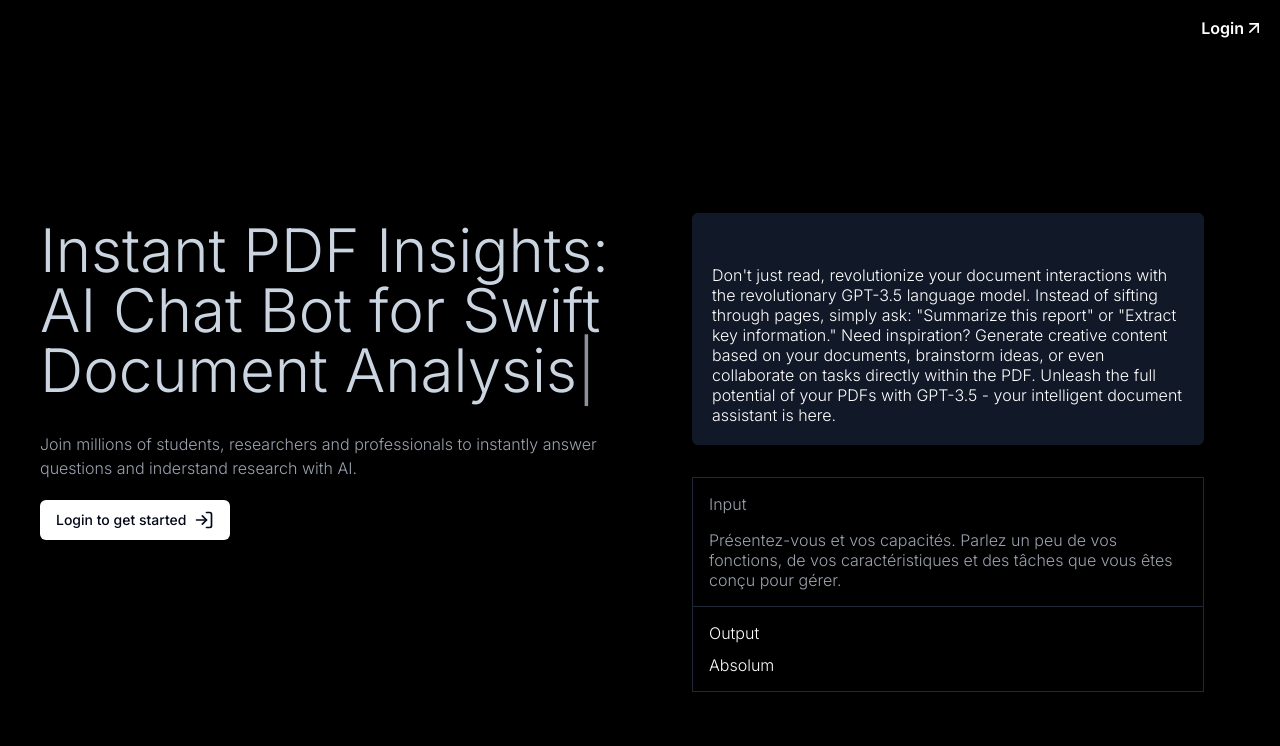
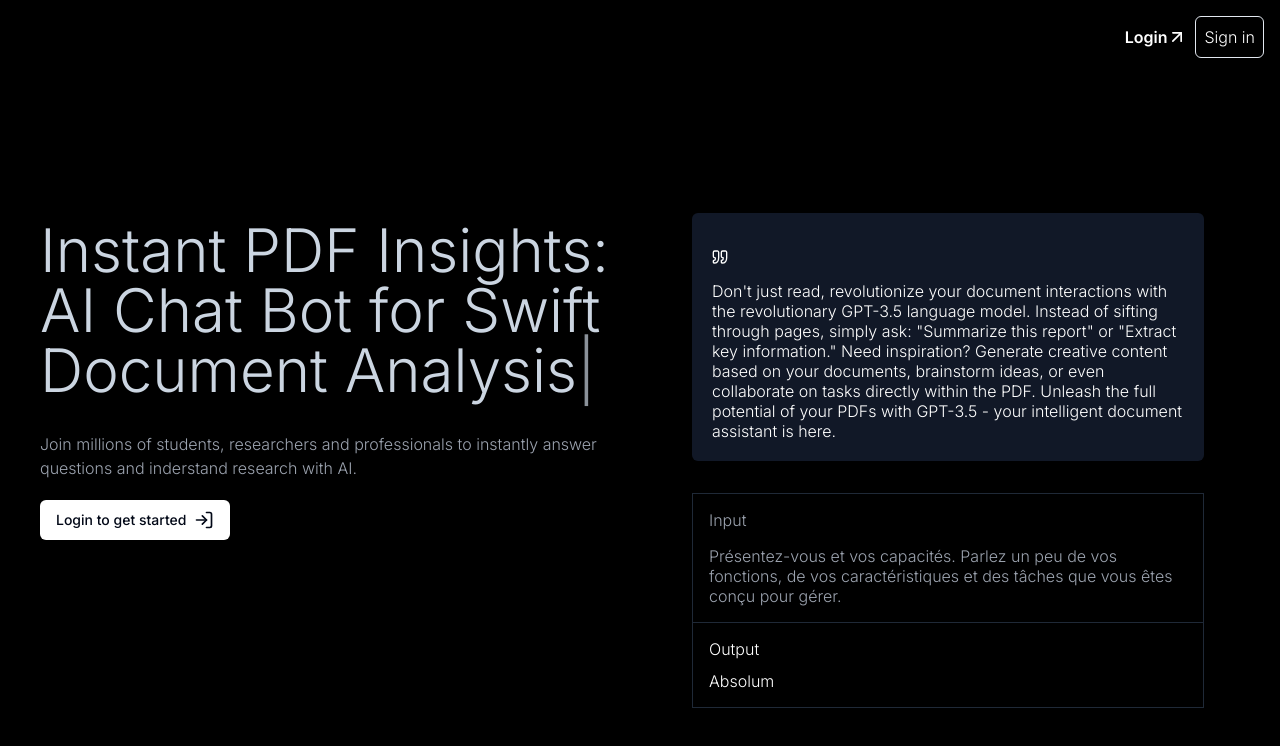
Before and after one commit to whirble/Paper-Pal, a Next.js app: page / in a window 1280 px wide. Shown: the top 746 px of the page. Built offline with nearby package versions, Linux system fonts and the light colour scheme; no server answers.

Commit message:
ui test5

```diff
--- a/app/(landing)/page.tsx
+++ b/app/(landing)/page.tsx
@@ -47,13 +47,16 @@ export default async function Home() {
     })}>
 
       <div className='absolute top-0 left-0 w-full h-auto border-b border-solid border-transparent p-4 flex items-center justify-end gap-5'>
-        <div className='flex items-center'>
+        <div className='flex items-center gap-2'>
           {isAuth
           ? (<>
           <SubscriptionBtn isPro={isPro} />
           <UserButton afterSignOutUrl='/'/>
           </>)
-          : (<Link href={'/sign-in'} className='flex items-center hover:underline text-white font-semibold'>Login <ArrowUpRight className='h-5 w-5'/></Link>)}
+          : (<>
+          <Link href={'/sign-in'} className='flex items-center hover:underline text-white font-semibold'>Login <ArrowUpRight className='h-5 w-5'/></Link>
+          <Link href={'/sign-up'} className='flex items-center hover:underline text-white font-light p-2 bg-transparent border border-slate-200 rounded-md'>Sign in </Link>
+          </>)}
         </div>
       </div>
 
@@ -102,7 +105,7 @@ export default async function Home() {
           <div className='absolute -top-[15%] xs:top-[100%] right-[5%] flex my-16 w-[40%] mx-3 flex flex-col gap-8'>
 
             <div className='flex flex-col items-start justify-start text-white font-light leading-tight text-base p-5 bg-gray-900 rounded-md'>
-              <Quote className='w-4 h-4 py-4'/>
+              <Quote className='w-4 h-4 my-4'/>
               <p className=''>Don&apos;t just read, revolutionize your document interactions with the revolutionary GPT-3.5 language model. Instead of sifting through pages, simply ask: &quot;Summarize this report&quot; or &quot;Extract key information.&quot; Need inspiration? Generate creative content based on your documents, brainstorm ideas, or even collaborate on tasks directly within the PDF. Unleash the full potential of your PDFs with GPT-3.5 - your intelligent document assistant is here.</p>
             </div>
 
```
